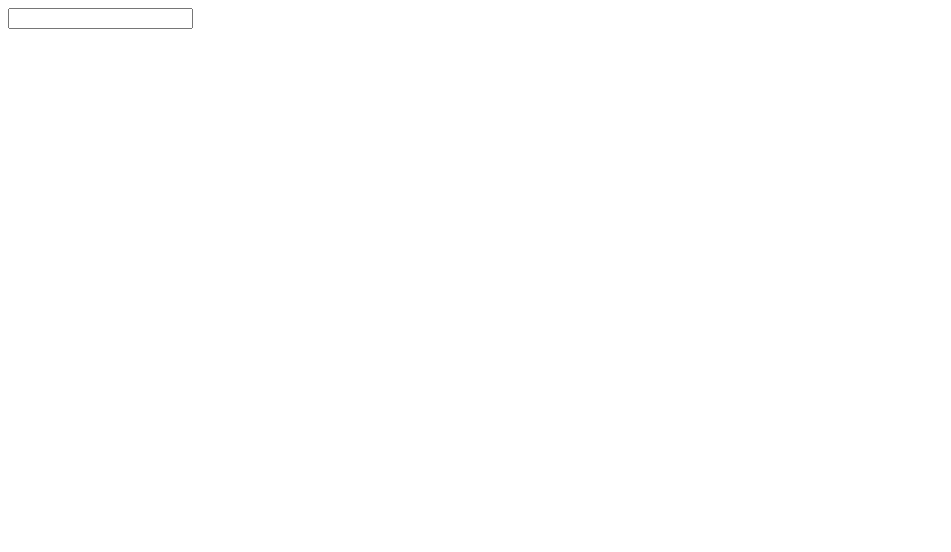
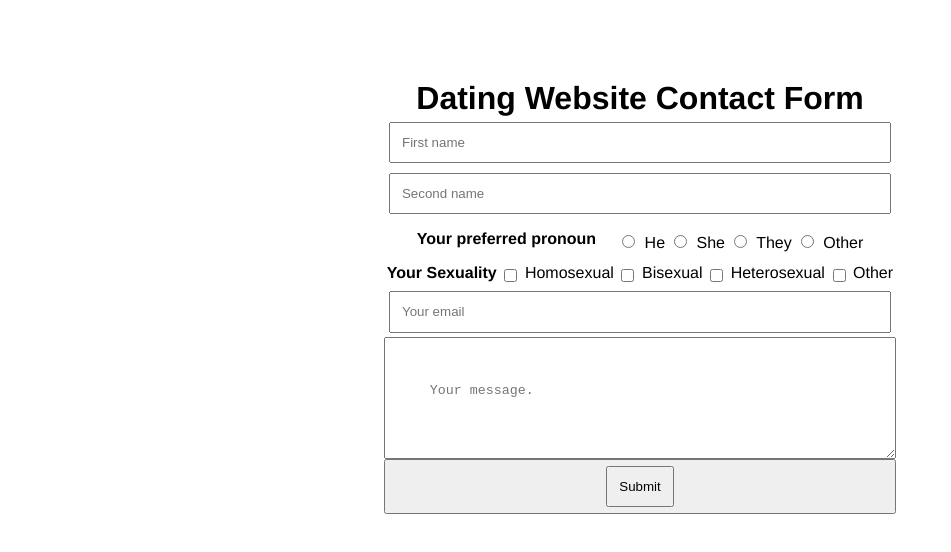
Before and after one commit to Madalina-A/FE21-HTML-DAY1-Abrudean-Gorman, a plain HTML site: page day1-ex5.html in a window 1280 px wide. Shown: the whole page, without its empty margins (0-951 px from the left). Drawn offline with Linux system fonts and the light colour scheme.

Commit message:
contact form finished

```diff
--- /dev/null
+++ b/css/styles-ex5.css
@@ -0,0 +1,40 @@
+* {
+  margin: 0;
+  padding: 0;
+  box-sizing: border-box;
+}
+
+.form-wrapper {
+  margin: 80px auto;
+  width: 40vw;
+  font-family: "Franklin Gothic Medium", "Arial Narrow", Arial, sans-serif;
+}
+
+.form-wrapper form {
+  display: flex;
+  flex-direction: column;
+}
+
+.form-wrapper h1 {
+  text-align: center;
+}
+
+.form-wrapper form input {
+  margin: 0.3rem;
+  padding: 0.7rem;
+}
+
+.form-wrapper form .radio-wrapper {
+  margin: 0.7rem;
+  display: flex;
+  justify-content: space-evenly;
+}
+
+.form-wrapper form .checkbox {
+  display: flex;
+  justify-content: space-evenly;
+}
+
+.form-wrapper form textarea {
+  padding: 2.8rem;
+}
--- a/day1-ex5.html
+++ b/day1-ex5.html
@@ -7,6 +7,7 @@
       name="viewport"
       content="width=device-width, initial-scale=1.0 minimum-scale=1.0"
     />
+    <link rel="stylesheet" href="css/styles-ex5.css" />
     <link
       rel="shortcut icon"
       href="icons/play-icon-color-orange-scaled.png"
@@ -15,8 +16,41 @@
     <title>Contact Form</title>
   </head>
   <body>
-    <form action="backend-stuff.php">
-      <input type="text" />
-    </form>
+    <div class="form-wrapper">
+      <h1>Dating Website Contact Form</h1>
+      <form action="submit-message.php">
+        <input type="text" name="firstname" placeholder="First name" />
+        <input type="text" name="secondname" placeholder="Second name" />
+        <div class="radio-wrapper">
+          <h4>Your preferred pronoun</h4>
+          <div class="radio-btn">
+            <input type="radio" name="pronoun" value="he" /> He
+            <input type="radio" name="pronoun" value="she" /> She
+            <input type="radio" name="pronoun" value="they" /> They
+            <input type="radio" name="pronoun" value="other" /> Other
+          </div>
+        </div>
+        <div class="checkbox">
+          <h4>Your Sexuality</h4>
+          <input
+            type="checkbox"
+            name="sexuality"
+            value="homosexual"
+          />Homosexual
+          <input type="checkbox" name="sexuality" value="bisexual" />Bisexual
+          <input
+            type="checkbox"
+            name="sexuality"
+            value="heterosexual"
+          />Heterosexual
+          <input type="checkbox" name="sexuality" value="other" />Other
+        </div>
+        <input type="text" name="email" placeholder="Your email" />
+        <textarea name="message" placeholder="Your message."></textarea>
+        <button>
+          <input type="submit" />
+        </button>
+      </form>
+    </div>
   </body>
 </html>
```
